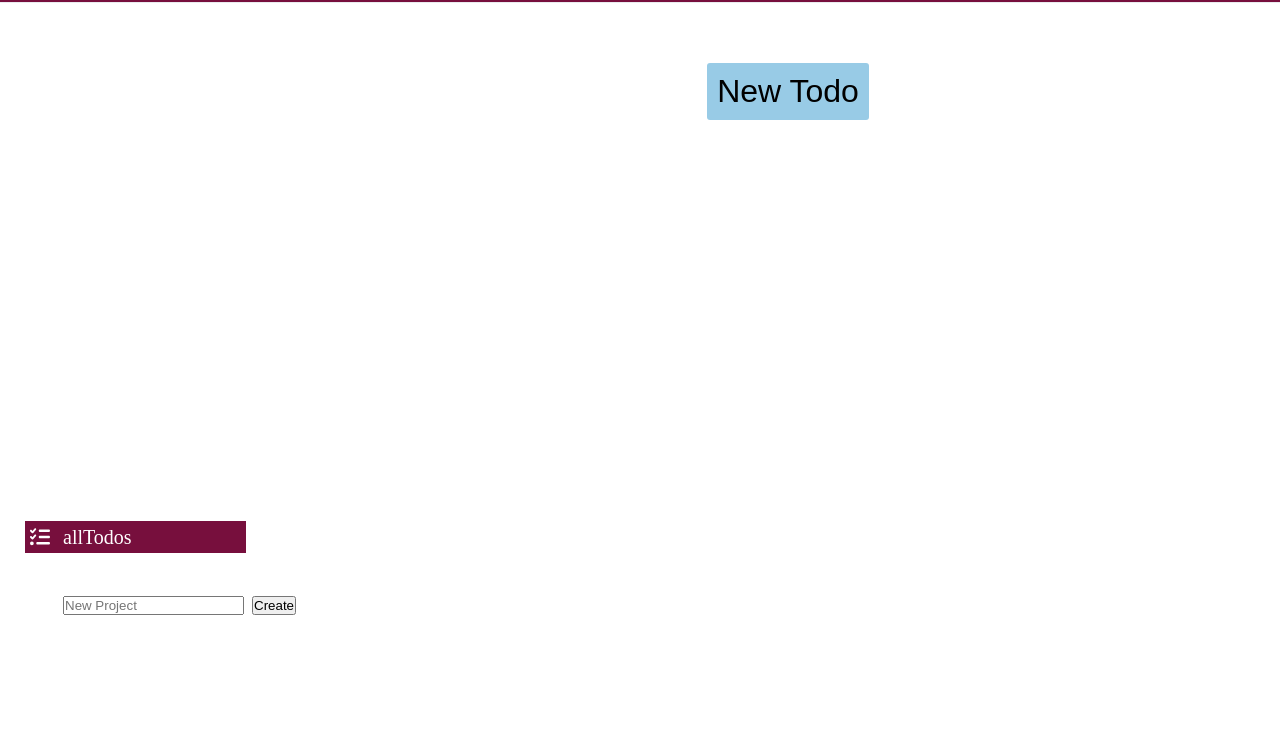
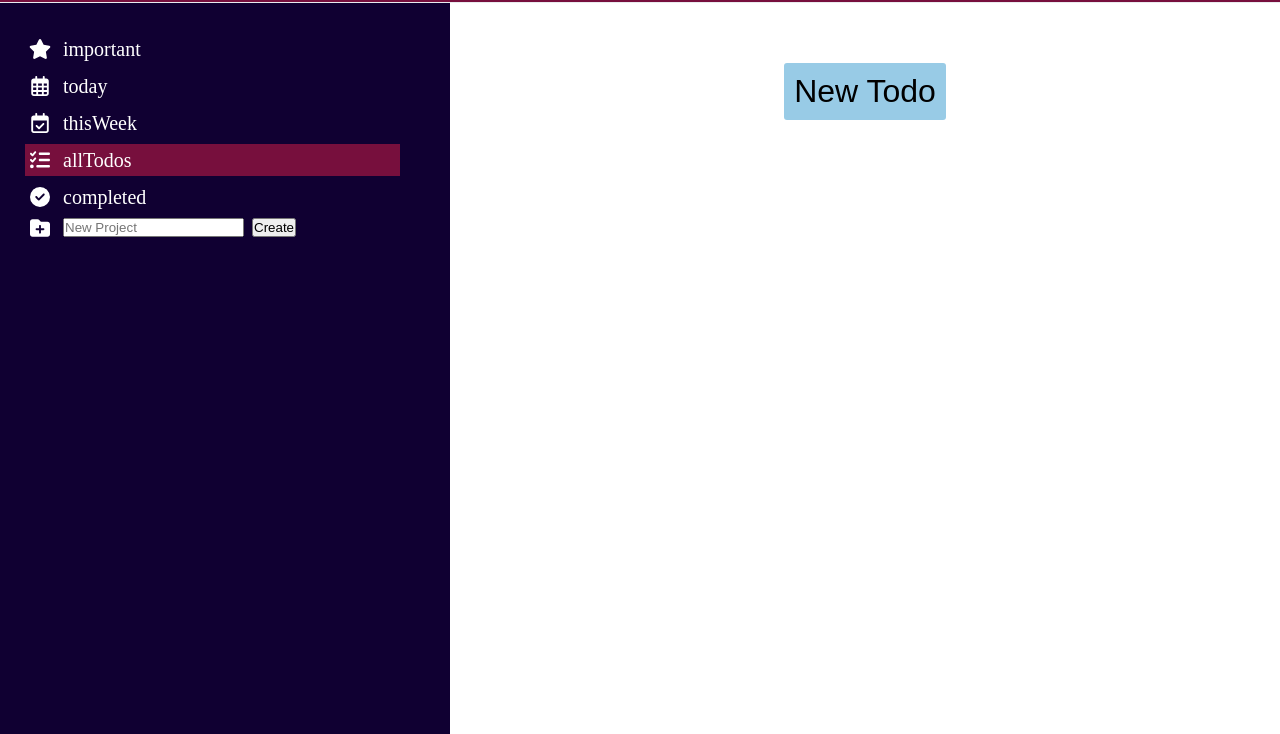
Before and after one commit to Lucas-AVS/super-todo-list, a website built with webpack: page dist/index.html in a window 1280 px wide. Shown: the part 66-800 px from the top of the page. Built offline with nearby package versions, Linux system fonts and the light colour scheme.

Commit message:
style: responsive display (min-width 900px)

```diff
--- a/src/styles/sideBar.css
+++ b/src/styles/sideBar.css
@@ -1,6 +1,7 @@
 .side-bar {
-    margin: 30px 0;
-    margin-left: 25px;
+    padding: 30px 0;
+    padding-left: 25px;
+    background-color: var(--blue900);
     display: flex;
     flex-direction: column;
     justify-content: center;
@@ -46,3 +47,11 @@
     color: #ffffff;
     width: calc(100% - 50px);
 }
+
+@media (min-width: 900px) {
+    .side-bar {
+        width: 450px;
+        height: 100vh;
+        justify-content: flex-start;
+    }
+  }
```
